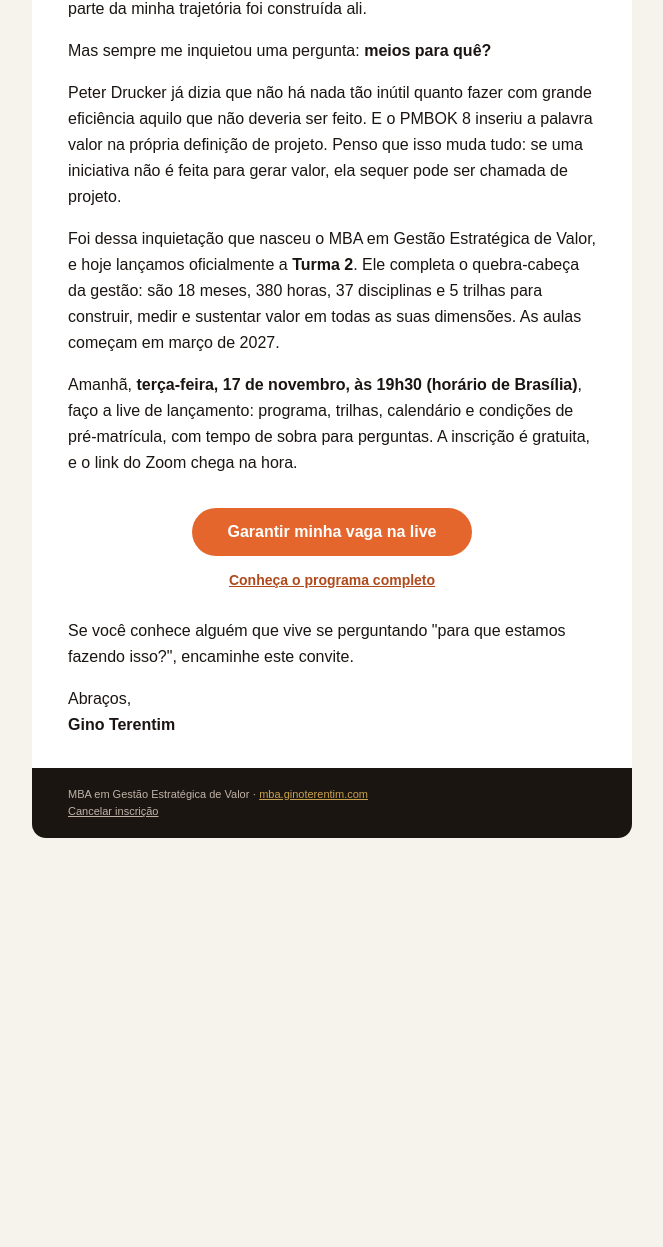
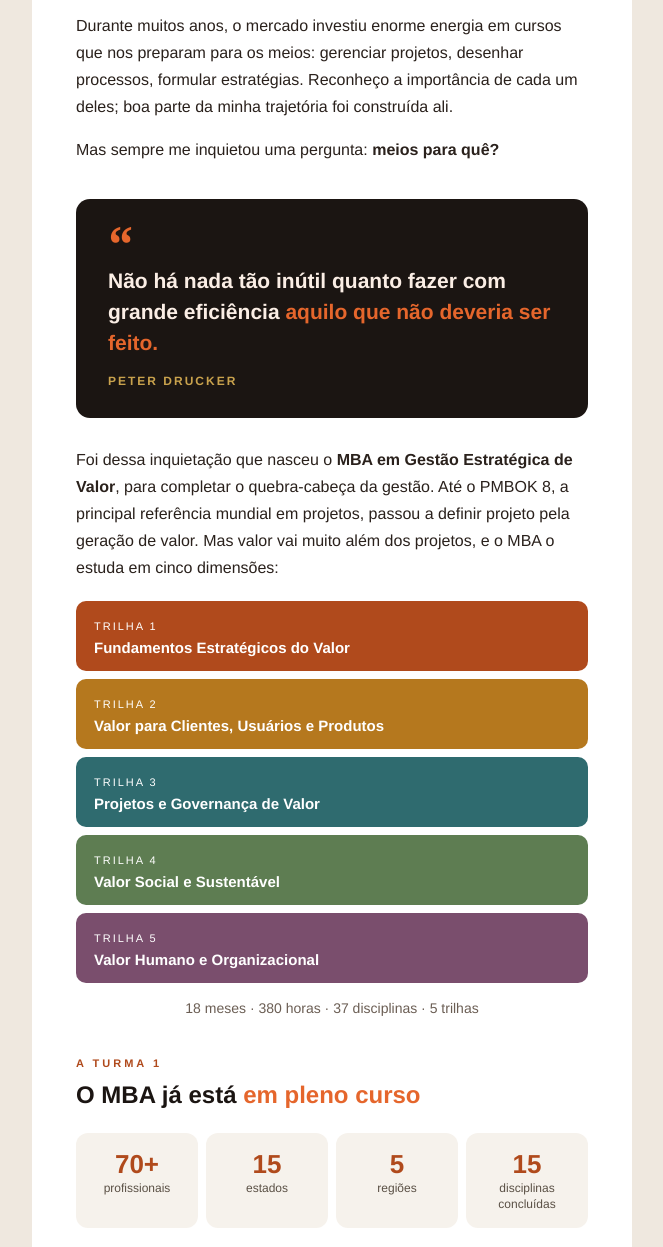
Before and after one commit to ginoterentimjr/live-mba-turma2, a plain HTML site: page email_base.html in a window 1280 px wide. Shown: the part 457-1704 px from the top of the page, without its empty margins (308-971 px from the left). Before the commit the page ends 1323 px from the top, so only its background shows below. Drawn offline with Linux system fonts and the light colour scheme.

Commit message:
Novo e-mail da base
Co-Authored-By: Claude Opus 5.5 <noreply@anthropic.com>
Claude-Session: https://claude.ai/code/session_01SQHeq2dcsqVUsgT81MCKjS

```diff
--- a/email_base.html
+++ b/email_base.html
@@ -1,26 +1,75 @@
-<!DOCTYPE html><html lang="pt-BR"><head><meta charset="utf-8"><meta name="viewport" content="width=device-width,initial-scale=1"><title>O PMBOK 8 redefiniu projeto</title></head>
-<body style="margin:0;padding:0;background:#F6F2EC;font-family:Poppins,Arial,Helvetica,sans-serif;color:#1B1512">
-<div style="display:none;max-height:0;overflow:hidden">Live de lançamento da Turma 2 do MBA em Gestão Estratégica de Valor, amanhã (17/11), às 19h30. Inscrição gratuita.</div>
-<table role="presentation" width="100%" cellpadding="0" cellspacing="0" style="background:#F6F2EC"><tr><td align="center" style="padding:28px 12px">
-<table role="presentation" width="600" cellpadding="0" cellspacing="0" style="max-width:600px;width:100%;background:#ffffff;border-radius:14px;overflow:hidden">
-<tr><td style="padding:0"><img src="https://ginoterentimjr.github.io/live-mba-turma2/email-capa.png" width="600" alt="MBA em Gestão Estratégica de Valor: a Turma 2 está lançada. Live terça, 17/11, às 19h30" style="display:block;width:100%;height:auto;border:0"></td></tr>
-<tr><td style="padding:32px 36px 6px;font-size:16px;line-height:26px">
-<p style="margin:0 0 16px">Durante muitos anos, o mercado investiu enorme energia em cursos que nos preparam para os meios: gerenciar projetos, desenhar processos, formular estratégias. Reconheço a importância de cada um deles; boa parte da minha trajetória foi construída ali.</p>
-<p style="margin:0 0 16px">Mas sempre me inquietou uma pergunta: <strong>meios para quê?</strong></p>
-<p style="margin:0 0 16px">Peter Drucker já dizia que não há nada tão inútil quanto fazer com grande eficiência aquilo que não deveria ser feito. E o PMBOK 8 inseriu a palavra valor na própria definição de projeto. Penso que isso muda tudo: se uma iniciativa não é feita para gerar valor, ela sequer pode ser chamada de projeto.</p>
-<p style="margin:0 0 16px">Foi dessa inquietação que nasceu o MBA em Gestão Estratégica de Valor, e hoje lançamos oficialmente a <strong>Turma 2</strong>. Ele completa o quebra-cabeça da gestão: são 18 meses, 380 horas, 37 disciplinas e 5 trilhas para construir, medir e sustentar valor em todas as suas dimensões. As aulas começam em março de 2027.</p>
-<p style="margin:0 0 22px">Amanhã, <strong>terça-feira, 17 de novembro, às 19h30 (horário de Brasília)</strong>, faço a live de lançamento: programa, trilhas, calendário e condições de pré-matrícula, com tempo de sobra para perguntas. A inscrição é gratuita, e o link do Zoom chega na hora.</p>
+<!DOCTYPE html><html lang="pt-BR"><head><meta charset="utf-8"><meta name="viewport" content="width=device-width,initial-scale=1"><title>O que é valor para você?</title>
+<style>@media (max-width:620px){.pad{padding-left:24px!important;padding-right:24px!important}.h1{font-size:28px!important;line-height:36px!important}}</style></head>
+<body style="margin:0;padding:0;background:#EFE8DF;font-family:Poppins,'Helvetica Neue',Arial,sans-serif;color:#2A211C">
+<div style="display:none;max-height:0;overflow:hidden">Dedicamos um MBA inteiro a essa pergunta. Live de lançamento da Turma 2 amanhã, 17/11, às 19h30. Inscrição gratuita.</div>
+<table role="presentation" width="100%" cellpadding="0" cellspacing="0" style="background:#EFE8DF"><tr><td align="center" style="padding:28px 10px">
+<table role="presentation" width="600" cellpadding="0" cellspacing="0" style="max-width:600px;width:100%;background:#ffffff;border-radius:16px;overflow:hidden">
+
+<tr><td style="padding:0"><a href="https://ginoterentimjr.github.io/live-mba-turma2/#inscricao"><img src="https://ginoterentimjr.github.io/live-mba-turma2/email-capa.png" width="600" alt="MBA em Gestão Estratégica de Valor: a Turma 2 está lançada. Live terça, 17/11, às 19h30" style="display:block;width:100%;height:auto;border:0"></a></td></tr>
+
+<tr><td class="pad" style="padding:40px 44px 8px">
+<div style="font-size:11px;letter-spacing:3px;font-weight:700;color:#B04A1C">TURMA 2 · LANÇAMENTO OFICIAL</div>
+<div class="h1" style="font-size:34px;line-height:42px;font-weight:700;color:#1B1512;margin-top:14px">O que é valor <span style="color:#E5662C">para você?</span></div>
+<p style="font-size:16px;line-height:27px;margin:18px 0 0">Durante muitos anos, o mercado investiu enorme energia em cursos que nos preparam para os meios: gerenciar projetos, desenhar processos, formular estratégias. Reconheço a importância de cada um deles; boa parte da minha trajetória foi construída ali.</p>
+<p style="font-size:16px;line-height:27px;margin:16px 0 0">Mas sempre me inquietou uma pergunta: <strong>meios para quê?</strong></p>
 </td></tr>
-<tr><td align="center" style="padding:4px 36px 12px">
-<a href="https://ginoterentimjr.github.io/live-mba-turma2/#inscricao" style="display:inline-block;background:#E5662C;color:#ffffff;text-decoration:none;font-weight:700;font-size:16px;padding:15px 36px;border-radius:30px">Garantir minha vaga na live</a>
+
+<tr><td class="pad" style="padding:28px 44px">
+<table role="presentation" width="100%" cellpadding="0" cellspacing="0" style="background:#1B1512;border-radius:14px"><tr><td style="padding:30px 32px">
+<div style="font-size:52px;line-height:30px;color:#E5662C;font-weight:700;font-family:Georgia,serif">&ldquo;</div>
+<div style="font-size:21px;line-height:31px;color:#FBEEE5;font-weight:600;margin-top:6px">Não há nada tão inútil quanto fazer com grande eficiência <span style="color:#E5662C">aquilo que não deveria ser feito.</span></div>
+<div style="font-size:12px;letter-spacing:2px;color:#C9A24D;font-weight:700;margin-top:16px">PETER DRUCKER</div>
+</td></tr></table>
 </td></tr>
-<tr><td align="center" style="padding:4px 36px 10px;font-size:14px"><a href="https://mba.ginoterentim.com/" style="color:#B04A1C;font-weight:700">Conheça o programa completo</a></td></tr>
-<tr><td style="padding:20px 36px 30px;font-size:16px;line-height:26px">
+
+<tr><td class="pad" style="padding:0 44px 6px">
+<p style="font-size:16px;line-height:27px;margin:0">Foi dessa inquietação que nasceu o <strong>MBA em Gestão Estratégica de Valor</strong>, para completar o quebra-cabeça da gestão. Até o PMBOK 8, a principal referência mundial em projetos, passou a definir projeto pela geração de valor. Mas valor vai muito além dos projetos, e o MBA o estuda em cinco dimensões:</p>
+</td></tr>
+<tr><td class="pad" style="padding:14px 44px 8px">
+<table role="presentation" width="100%" cellpadding="0" cellspacing="0" style="font-size:15px;line-height:21px">
+<tr><td style="padding:0 0 8px"><div style="background:#B04A1C;color:#fff;border-radius:10px;padding:13px 18px"><span style="font-size:11px;letter-spacing:2px">TRILHA 1</span><br><strong>Fundamentos Estratégicos do Valor</strong></div></td></tr>
+<tr><td style="padding:0 0 8px"><div style="background:#B5781E;color:#fff;border-radius:10px;padding:13px 18px"><span style="font-size:11px;letter-spacing:2px">TRILHA 2</span><br><strong>Valor para Clientes, Usuários e Produtos</strong></div></td></tr>
+<tr><td style="padding:0 0 8px"><div style="background:#2F6B6F;color:#fff;border-radius:10px;padding:13px 18px"><span style="font-size:11px;letter-spacing:2px">TRILHA 3</span><br><strong>Projetos e Governança de Valor</strong></div></td></tr>
+<tr><td style="padding:0 0 8px"><div style="background:#5E7D52;color:#fff;border-radius:10px;padding:13px 18px"><span style="font-size:11px;letter-spacing:2px">TRILHA 4</span><br><strong>Valor Social e Sustentável</strong></div></td></tr>
+<tr><td style="padding:0"><div style="background:#7A4E6D;color:#fff;border-radius:10px;padding:13px 18px"><span style="font-size:11px;letter-spacing:2px">TRILHA 5</span><br><strong>Valor Humano e Organizacional</strong></div></td></tr>
+</table>
+<p style="font-size:14px;line-height:22px;color:#6B5E54;margin:14px 0 0;text-align:center">18 meses · 380 horas · 37 disciplinas · 5 trilhas</p>
+</td></tr>
+
+<tr><td class="pad" style="padding:30px 44px 6px">
+<div style="font-size:11px;letter-spacing:3px;font-weight:700;color:#B04A1C">A TURMA 1</div>
+<div style="font-size:24px;line-height:32px;font-weight:700;color:#1B1512;margin-top:10px">O MBA já está <span style="color:#E5662C">em pleno curso</span></div>
+</td></tr>
+<tr><td class="pad" style="padding:16px 40px 4px">
+<table role="presentation" width="100%" cellpadding="0" cellspacing="0" style="text-align:center"><tr>
+<td width="25%" style="padding:0 4px"><div style="background:#F6F2EC;border-radius:12px;padding:16px 4px"><div style="font-size:26px;font-weight:700;color:#B04A1C">70+</div><div style="font-size:12px;line-height:16px;color:#5A5045;height:32px">profissionais</div></div></td>
+<td width="25%" style="padding:0 4px"><div style="background:#F6F2EC;border-radius:12px;padding:16px 4px"><div style="font-size:26px;font-weight:700;color:#B04A1C">15</div><div style="font-size:12px;line-height:16px;color:#5A5045;height:32px">estados</div></div></td>
+<td width="25%" style="padding:0 4px"><div style="background:#F6F2EC;border-radius:12px;padding:16px 4px"><div style="font-size:26px;font-weight:700;color:#B04A1C">5</div><div style="font-size:12px;line-height:16px;color:#5A5045;height:32px">regiões</div></div></td>
+<td width="25%" style="padding:0 4px"><div style="background:#F6F2EC;border-radius:12px;padding:16px 4px"><div style="font-size:26px;font-weight:700;color:#B04A1C">15</div><div style="font-size:12px;line-height:16px;color:#5A5045;height:32px">disciplinas concluídas</div></div></td>
+</tr></table>
+</td></tr>
+<tr><td class="pad" style="padding:18px 44px 6px">
+<p style="font-size:16px;line-height:27px;margin:0">A primeira turma começou em abril de 2026 e já concluiu as Trilhas 1 e 2 inteiras. São profissionais de bancos e cooperativas, tecnologia, indústria, energia, saúde, setor público e Judiciário, consultoria e educação. Na segunda metade do curso, as atividades passaram a gerar valor real: no Laboratório Peças da Garagem, a turma construiu uma proposta para envelhecer com autonomia, que será publicada com o nome de todos os participantes. E das aulas da Turma 1 está nascendo um livro, <em>Gestão Estratégica de Valor</em>.</p>
+</td></tr>
+
+<tr><td class="pad" style="padding:30px 44px 10px">
+<table role="presentation" width="100%" cellpadding="0" cellspacing="0" style="background:#B04A1C;border-radius:14px"><tr><td align="center" style="padding:32px 28px">
+<div style="font-size:11px;letter-spacing:3px;font-weight:700;color:#F7D3C0">LIVE DE LANÇAMENTO · GRATUITA</div>
+<div style="font-size:26px;line-height:34px;font-weight:700;color:#ffffff;margin-top:10px">Terça, 17 de novembro, às 19h30</div>
+<div style="font-size:14px;line-height:22px;color:#FBEEE5;margin-top:8px">Programa, trilhas, calendário da Turma 2 e condições de pré-matrícula, com tempo reservado para as suas perguntas. O link do Zoom chega na hora da inscrição.</div>
+<a href="https://ginoterentimjr.github.io/live-mba-turma2/#inscricao" style="display:inline-block;margin-top:22px;background:#ffffff;color:#B04A1C;text-decoration:none;font-weight:700;font-size:16px;padding:15px 34px;border-radius:30px">Garantir minha vaga na live</a>
+</td></tr></table>
+</td></tr>
+<tr><td align="center" style="padding:6px 44px 4px;font-size:14px"><a href="https://mba.ginoterentim.com/" style="color:#B04A1C;font-weight:700">Conheça o programa completo</a></td></tr>
+
+<tr><td class="pad" style="padding:24px 44px 36px;font-size:16px;line-height:27px">
 <p style="margin:0">Se você conhece alguém que vive se perguntando "para que estamos fazendo isso?", encaminhe este convite.</p>
-<p style="margin:16px 0 0">Abraços,<br><strong>Gino Terentim</strong></p>
+<p style="margin:18px 0 0">Até amanhã,<br><strong>Gino Terentim</strong><br><span style="font-size:13px;color:#6B5E54">Coordenador do MBA em Gestão Estratégica de Valor</span></p>
 </td></tr>
-<tr><td style="background:#1B1512;padding:18px 36px;font-size:11px;line-height:17px;color:#bfb3a6">
-MBA em Gestão Estratégica de Valor · <a href="https://mba.ginoterentim.com" style="color:#C9A24D">mba.ginoterentim.com</a><br>
-<a href="{{ unsubscribe }}" style="color:#bfb3a6">Cancelar inscrição</a>
+
+<tr><td style="background:#1B1512;padding:20px 44px;font-size:11px;line-height:17px;color:#bfb3a6">
+<span style="color:#C9A24D;font-weight:700;letter-spacing:1px">MBA EM GESTÃO ESTRATÉGICA DE VALOR</span><br>
+Construir, medir e sustentar valor em todas as suas dimensões.<br>
+<a href="https://mba.ginoterentim.com" style="color:#C9A24D">mba.ginoterentim.com</a> · <a href="{{ unsubscribe }}" style="color:#bfb3a6">Cancelar inscrição</a>
 </td></tr>
 </table></td></tr></table></body></html>
```
